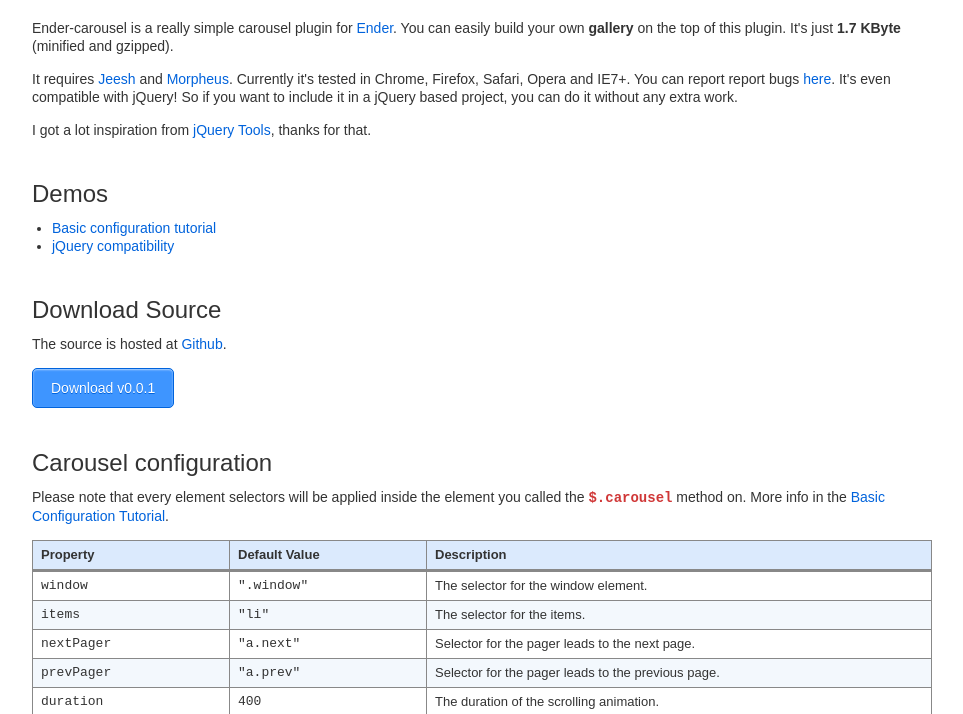
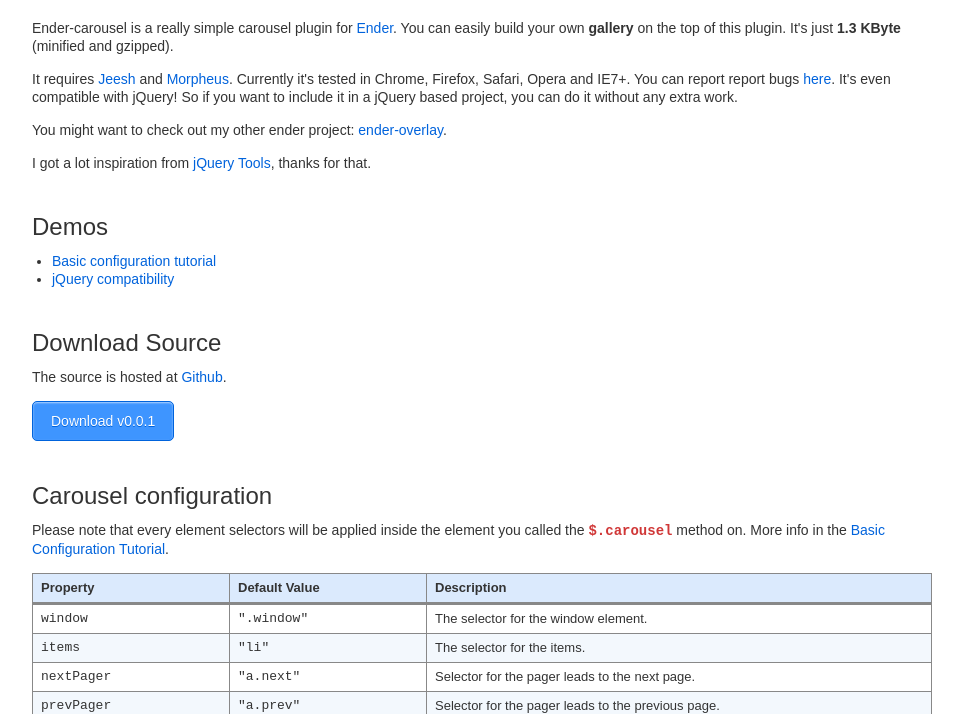
Before and after one commit to nemeseri/ender-carousel, a website: page index.html in a window 1280 px wide. Shown: the part 83-797 px from the top of the page, without its empty margins (158-1121 px from the left). Drawn offline with Linux system fonts and the light colour scheme.

Commit message:
minor documentation improvements

```diff
--- a/index.html
+++ b/index.html
@@ -13,11 +13,15 @@
 		<div id="container" class="docs">
 			<h1>ender-carousel</h1>
 			<p>
-				Ender-carousel is a really simple carousel plugin for <a href="http://ender.no.de/">Ender</a>. You can easily build your own <strong>gallery</strong> on the top of this plugin. It's just <strong>1.7 KByte</strong> (minified and gzipped).
+				Ender-carousel is a really simple carousel plugin for <a href="http://ender.no.de/">Ender</a>. You can easily build your own <strong>gallery</strong> on the top of this plugin. It's just <strong>1.3 KByte</strong> (minified and gzipped).
 			</p>
 			<p>
 				It requires <a href="https://github.com/ender-js/jeesh">Jeesh</a> and <a href="https://github.com/ded/morpheus">Morpheus</a>. Currently it's tested in Chrome, Firefox, Safari, Opera and IE7+. You can report report bugs <a href="https://github.com/nemeseri/ender-carousel/issues">here</a>.
 				It's even compatible with jQuery! So if you want to include it in a jQuery based project, you can do it without any extra work.
+			</p>
+
+			<p>
+				You might want to check out my other ender project: <a href="../ender-overlay">ender-overlay</a>.
 			</p>
 
 			<p>
```
